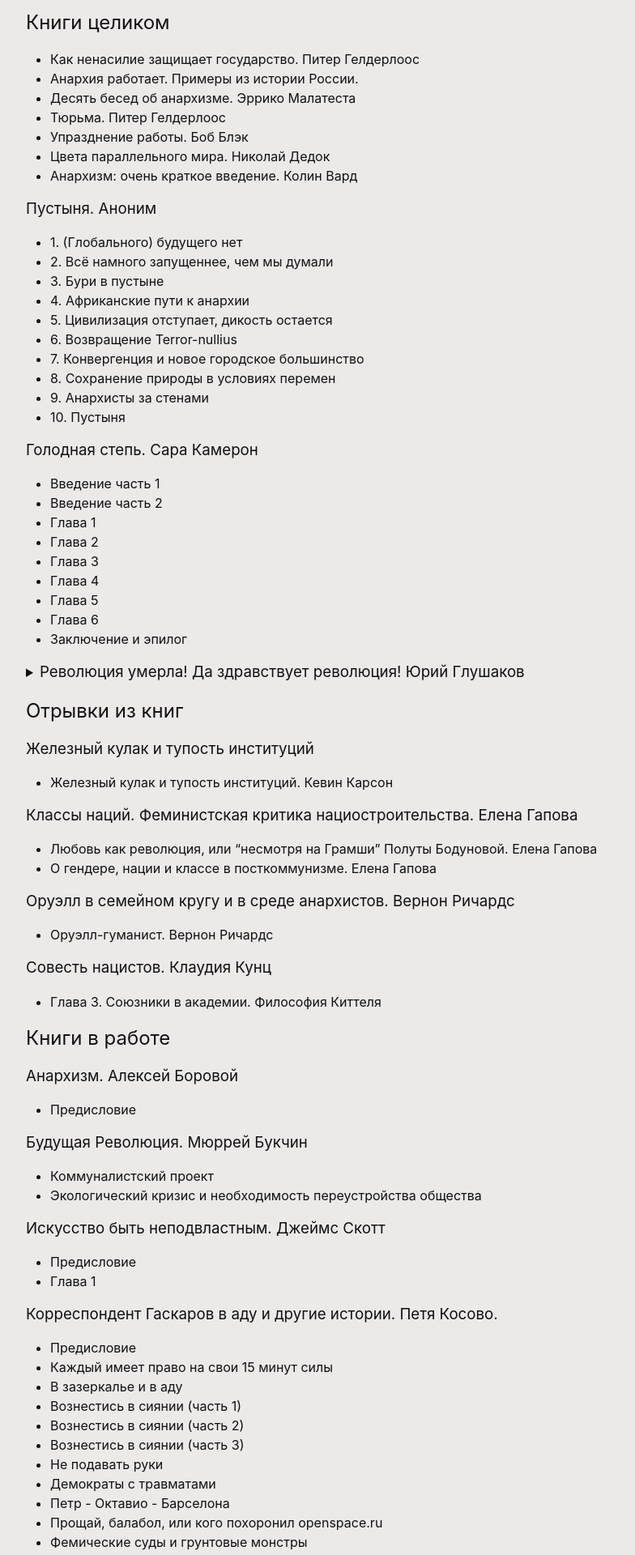
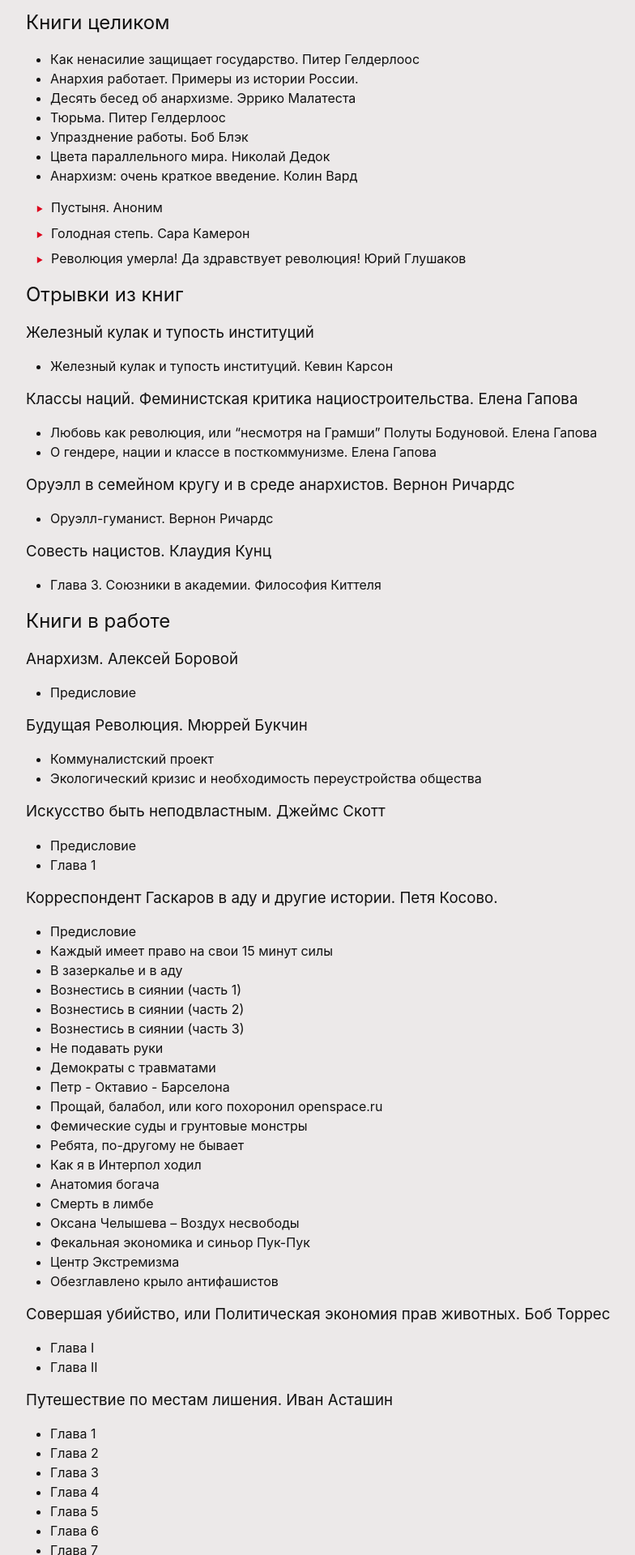
Before and after one commit to amateur-voiceover/amateur-voiceover.github.io, a Jekyll site: the page built from index.markdown, in a window 1280 px wide. Shown: the part 468-2388 px from the top of the page at 81% size, without its empty margins (238-1022 px from the left). Built offline with Jekyll 4.4.1, drawn with Linux system fonts in a browser that asks for light colours.

Commit message:
Фикс стилей

```diff
--- /dev/null
+++ b/_includes/book-chapters.html
@@ -0,0 +1,24 @@
+{% assign book = include.book %}
+<li>
+<details class="book-chapters" id="{{ book.id }}">
+  <summary>{{ book.title }}</summary>
+  <ul>
+    {% for chapter in book.chapters %}
+      <li>
+        {% if chapter.parts %}
+          {{ chapter.title }}
+          <ul>
+            {% for part in chapter.parts %}
+              <li><a href="{{ part.url }}">{{ part.label }}</a></li>
+            {% endfor %}
+          </ul>
+        {% elsif chapter.url %}
+          <a href="{{ chapter.url }}">{{ chapter.title }}</a>
+        {% else %}
+          {{ chapter.title }}
+        {% endif %}
+      </li>
+    {% endfor %}
+  </ul>
+</details>
+</li>
--- a/_sass/minima/_layout.scss
+++ b/_sass/minima/_layout.scss
@@ -336,3 +336,39 @@ details {
     display: inline;
   }
 }
+
+ul.books-with-chapters {
+  list-style: none;
+  margin-left: calc($spacing-unit / 2) - 2;
+}
+
+details.book-chapters {
+  padding: 0;
+  margin-bottom: calc($spacing-unit / 4);
+
+  summary {
+    cursor: pointer;
+    list-style: none;
+    user-select: none;
+
+    &::-webkit-details-marker { display: none; }
+
+    &::before {
+      content: "▶\00a0";
+      color: $brand-color;
+      display: inline-block;
+      font-size: 0.55em;
+      vertical-align: middle;
+      transition: transform 0.2s ease;
+      padding-right: $spacing-unit / 4;
+    }
+  }
+
+  &[open] > summary::before {
+    transform: rotate(90deg);
+  }
+
+  li > ul {
+    margin-bottom: 0;
+  }
+}
--- a/index.markdown
+++ b/index.markdown
@@ -38,66 +38,14 @@ theme: minima
 - [Цвета параллельного мира. Николай Дедок](https://t.me/dilettante_voiceover/346)
 - [Анархизм: очень краткое введение. Колин Вард](https://t.me/dilettante_voiceover/517)
 
-### Пустыня. Аноним
-- [1. (Глобального) будущего нет](https://t.me/dilettante_voiceover/475)
-- [2. Всё намного запущеннее, чем мы думали](https://t.me/dilettante_voiceover/476)
-- [3. Бури в пустыне](https://t.me/dilettante_voiceover/478)
-- [4. Африканские пути к анархии](https://t.me/dilettante_voiceover/483)
-- [5. Цивилизация отступает, дикость остается](https://t.me/dilettante_voiceover/485)
-- [6. Возвращение Terror-nullius](https://t.me/dilettante_voiceover/492)
-- [7. Конвергенция и новое городское большинство](https://t.me/dilettante_voiceover/507)
-- [8. Сохранение природы в условиях перемен](https://t.me/dilettante_voiceover/519)
-- [9. Анархисты за стенами](https://t.me/dilettante_voiceover/526)
-- [10. Пустыня](https://t.me/dilettante_voiceover/527)
-
-### Голодная степь. Сара Камерон
-- [Введение часть 1](https://t.me/dilettante_voiceover/247)
-- [Введение часть 2](https://t.me/dilettante_voiceover/455)
-- [Глава 1](https://t.me/dilettante_voiceover/458)
-- [Глава 2](https://t.me/dilettante_voiceover/471)
-- [Глава 3](https://t.me/dilettante_voiceover/472)
-- [Глава 4](https://t.me/dilettante_voiceover/484)
-- [Глава 5](https://t.me/dilettante_voiceover/498)
-- [Глава 6](https://t.me/dilettante_voiceover/509)
-- [Заключение и эпилог](https://t.me/dilettante_voiceover/510)
-
-<details>
-  <summary>
-  <h3>Революция умерла! Да здравствует революция! Юрий Глушаков</h3>
-  </summary>
-  <ul>
-    <li><a href="https://t.me/dilettante_voiceover/264">Введение</a></li>
-    <li><a href="https://t.me/dilettante_voiceover/269">Глава 1. Накануне. Возникновение и деятельность анархо-коммунистических групп в 1903—1904 гг.</a></li>
-
-    <li>Глава 2. Первая революция. На гребне волны. 1905—1907 гг.
-      <ul>
-        <li><a href="https://t.me/dilettante_voiceover/340">Глава 2 (1, 2)</a></li>
-        <li><a href="https://t.me/dilettante_voiceover/342">Глава 2 (3)</a></li>
-        <li><a href="https://t.me/dilettante_voiceover/344">Глава 2 (4. Деятельность анархистов за пределами Белостока)</a></li>
-        <li><a href="https://t.me/dilettante_voiceover/348">Глава 2 (5, 6, 7)</a></li>
-      </ul>
-    </li>
-
-    <li><a href="https://t.me/dilettante_voiceover/356">Глава 3. Отступление. 1907—1917 гг</a></li>
-
-    <li>Глава 4. На переломе эпох. Анархизм в Беларуси в период революции 1917 г., гражданской войны и иностранной интервенции 1917—1921 гг
-      <ul>
-        <li><a href="https://t.me/dilettante_voiceover/368">Глава 4 (1)</a></li>
-        <li><a href="https://t.me/dilettante_voiceover/373">Глава 4 (2)</a></li>
-      </ul>
-    </li>
-
-    <li>Глава 5. Новое время. Анархизм в советской Беларуси (1921—1927 гг.)
-      <ul>
-        <li><a href="https://t.me/dilettante_voiceover/375">Глава 5 (1)</a></li>
-        <li><a href="https://t.me/dilettante_voiceover/379">Глава 5 (2)</a></li>
-        <li><a href="https://t.me/dilettante_voiceover/387">Глава 5 (3)</a></li>
-        <li><a href="https://t.me/dilettante_voiceover/389">Глава 5 (4)</a></li>
-        <li><a href="https://t.me/dilettante_voiceover/390">Глава 5 (5)</a></li>
-      </ul>
-    </li>
-  </ul>
-</details>
+<ul class="books-with-chapters">
+{% assign pustunya = site.data.books.books | where: "id", "pustunya" | first %}
+{% include book-chapters.html book=pustunya %}
+{% assign golodnaya = site.data.books.books | where: "id", "golodnaya-step" | first %}
+{% include book-chapters.html book=golodnaya %}
+{% assign glushakov = site.data.books.books | where: "id", "belarus" | first %}
+{% include book-chapters.html book=glushakov %}
+</ul>
 
 ## Отрывки из книг {#book_excerpts}
 
@@ -178,7 +126,7 @@ theme: minima
 - [Часть 1. Эпизод 1](https://t.me/dilettante_voiceover/270)
 - [Часть 1. Эпизод 2](https://t.me/dilettante_voiceover/347)
 
-## Временные автономные зоны. Хаким Бей (Питер Лэмборн Уилсон)
+### Временные автономные зоны. Хаким Бей (Питер Лэмборн Уилсон)
 - [Пиратские утопии](https://t.me/dilettante_voiceover/466)
 - [В ожидании революции](https://t.me/dilettante_voiceover/467)
 - [Музыка как организующий принцип](https://t.me/dilettante_voiceover/489)
```
Also changed, not shown: _data/books.yml (added, +84 -0 lines).
